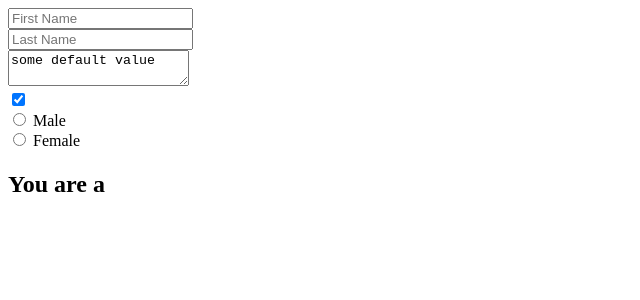
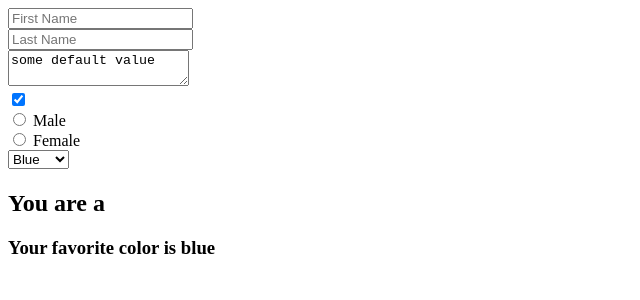
Before and after one commit to dariok87/practice-react, a React (Create React App) app: page / in a window 1280 px wide. Shown: the top 300 px of the page, without its empty margins (0-640 px from the left). Built offline with nearby package versions, Linux system fonts and the light colour scheme.

Commit message:
Add select form

```diff
--- a/src/App.js
+++ b/src/App.js
@@ -7,7 +7,8 @@ class App extends React.Component {
       firstName: "",
       lastName: "",
       isFriendly: true,
-      gender: ""
+      gender: "",
+      favColor: "blue"
     }
     this.handleChange = this.handleChange.bind(this)
   }
@@ -63,9 +64,20 @@ class App extends React.Component {
           checked={this.state.gender === "female"}
           onChange={this.handleChange}
         /> Female
+        <br />
+        <select
+          value={this.state.favColor}
+          onChange={this.handleChange}
+          name="favColor"
+        >
+          <option value="blue">Blue</option>
+          <option value="red">Red</option>
+          <option value="yellow">Yellow</option>
+        </select>
 
         <h1>{this.state.firstName} {this.state.lastName}</h1>
         <h2>You are a {this.state.gender}</h2>
+        <h3>Your favorite color is {this.state.favColor}</h3>
       </form>
     )
   }
```
